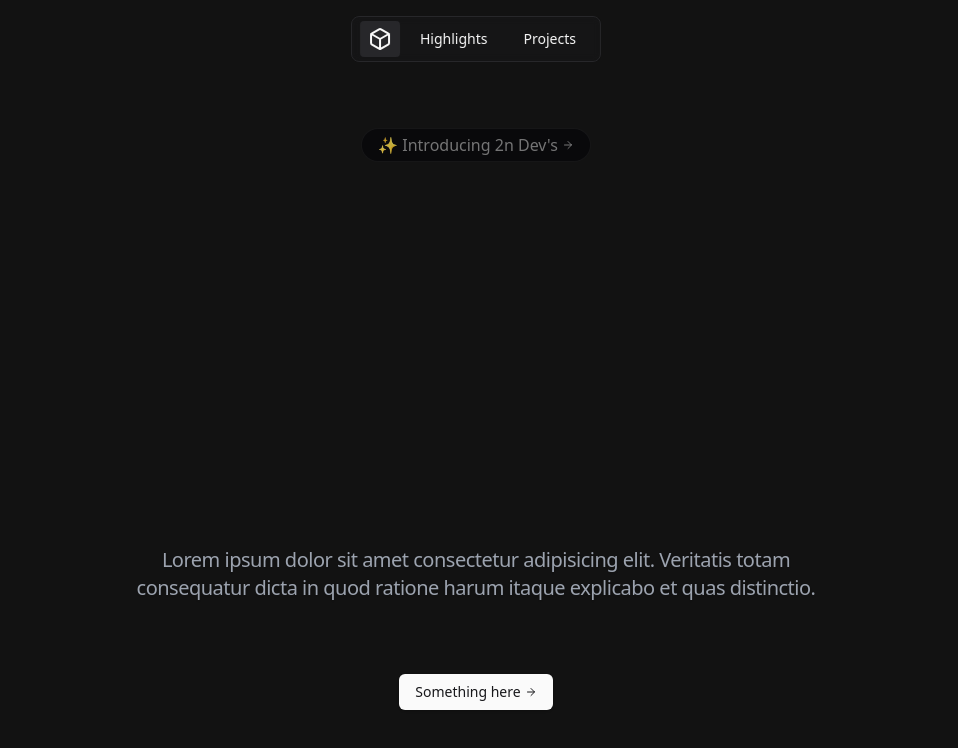
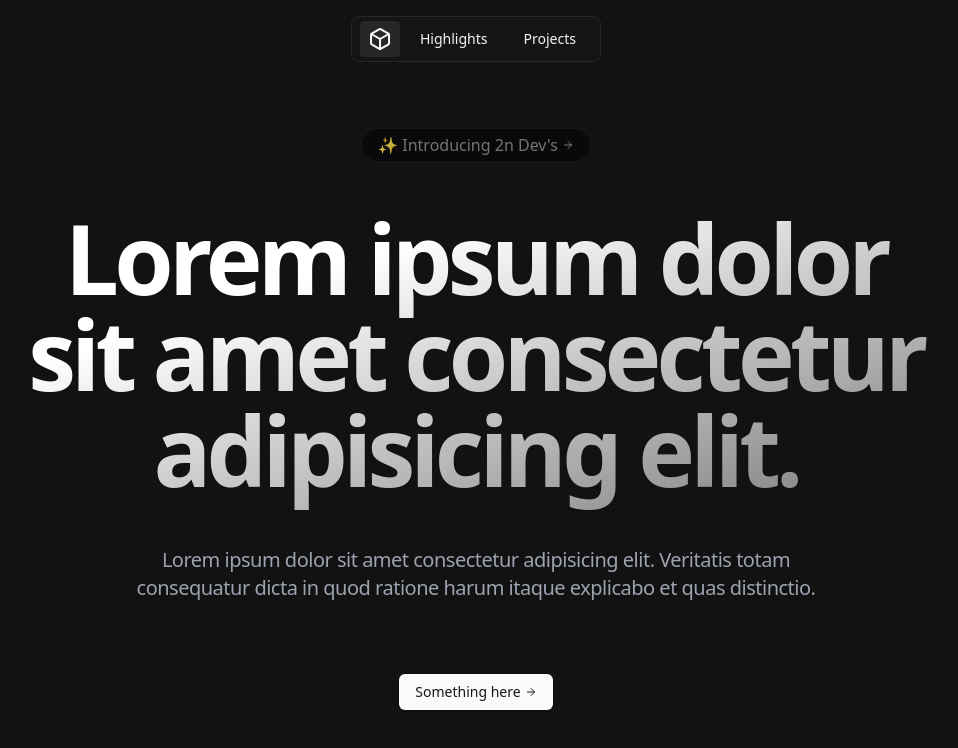
Before and after one commit to 2ndevs/landing-page, a Next.js app: page / in a window 1280 px wide. Shown: the top 748 px of the page, without its empty margins (164-1122 px from the left). Built offline with nearby package versions, Linux system fonts and the light colour scheme.

Commit message:
fix hero in chrome based browsers

```diff
--- a/src/components/shards/hero.tsx
+++ b/src/components/shards/hero.tsx
@@ -17,12 +17,10 @@ export const Hero = () => (
       </AnimatedShinyText>
     </div>
 
-    <div className="bg-gradient-to-br from-white  from-30% to-white/40 bg-clip-text py-6">
-      <WordFadeIn
-        className="sm:text-6xl md:text-7xl lg:text-8xl text-5xl font-bold leading-none tracking-tighter text-balance text-transparent"
-        words="Lorem ipsum dolor sit amet consectetur adipisicing elit."
-      />
-    </div>
+    <WordFadeIn
+      className="sm:text-6xl md:text-7xl lg:text-8xl text-5xl font-bold leading-none tracking-tighter text-balance text-transparent bg-gradient-to-br from-white from-30% to-white/40 bg-clip-text py-6"
+      words="Lorem ipsum dolor sit amet consectetur adipisicing elit."
+    />
 
     <WordFadeIn
       className="text-lg tracking-tight font-normal text-gray-400 md:text-xl text-balance"
```
